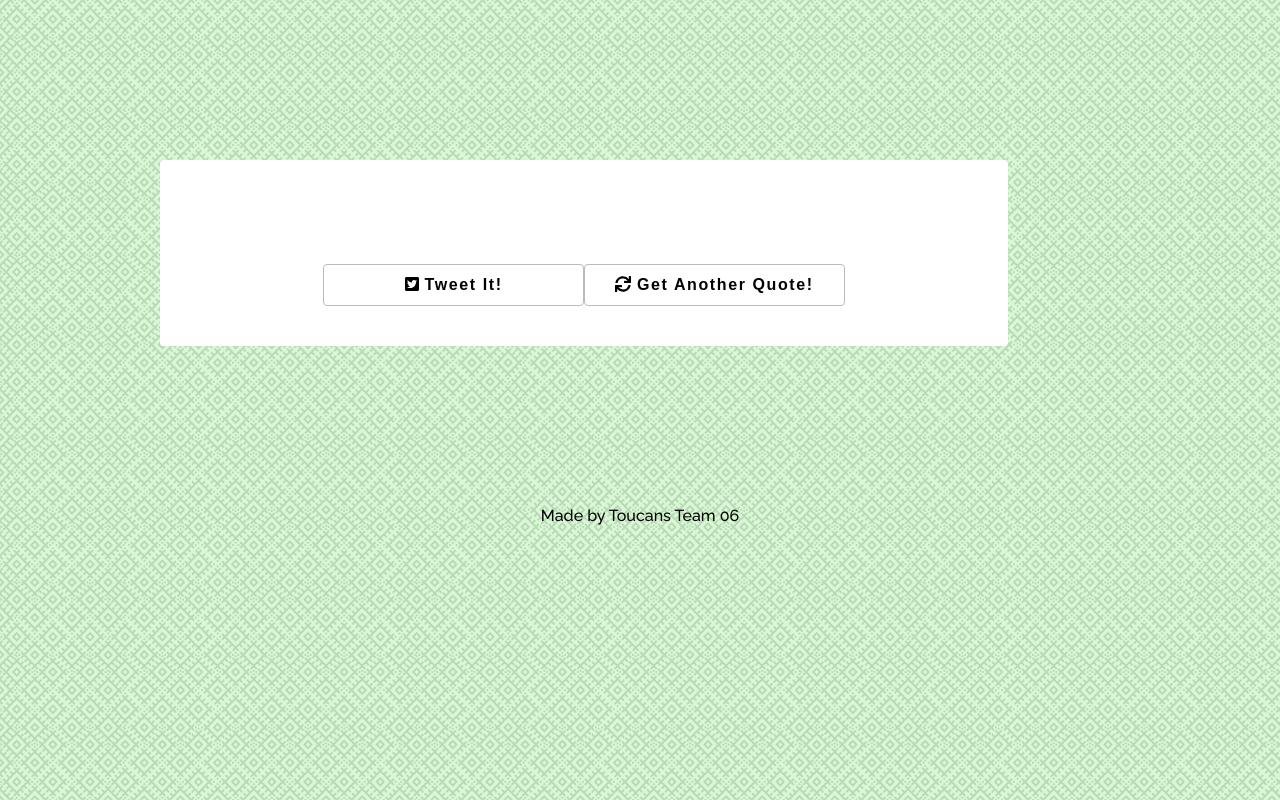
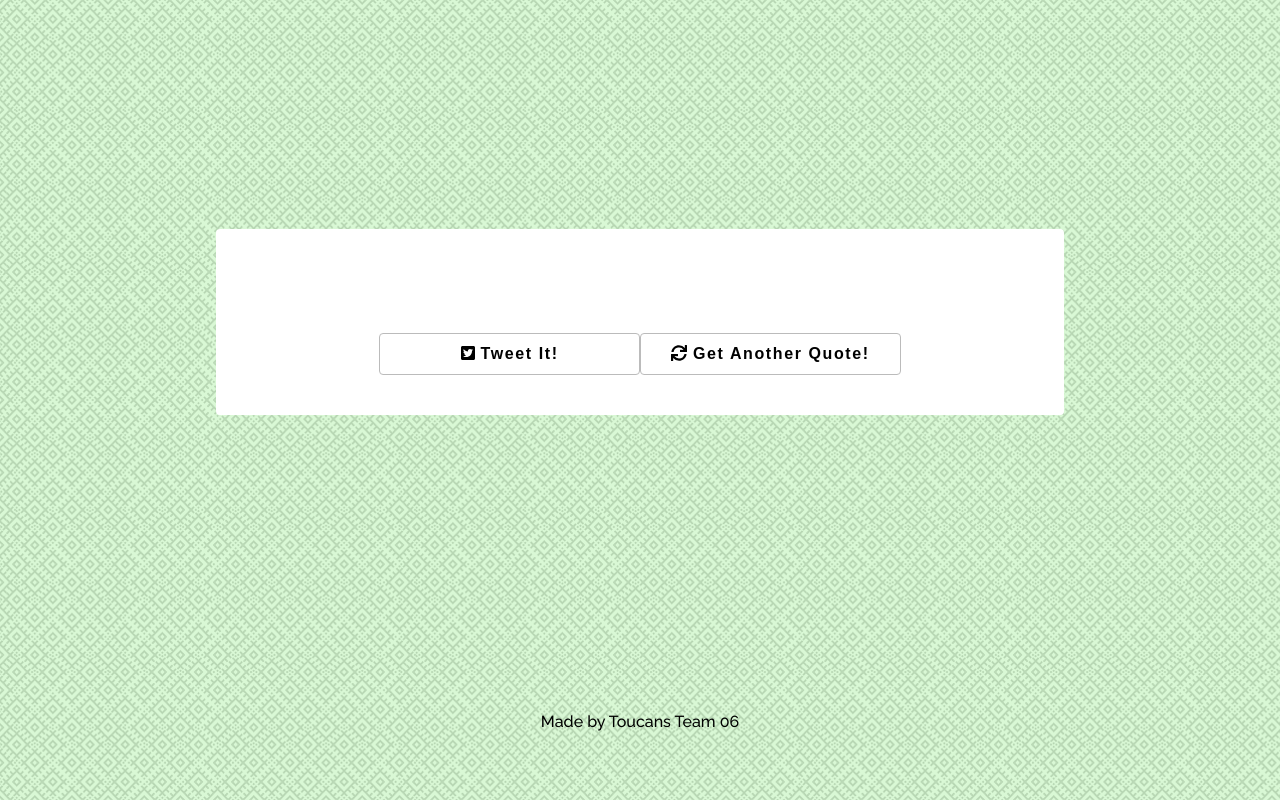
Before and after one commit to chingu-voyages/v8-toucans-team-06, a website: page index.html in a window 1280 px wide. Drawn offline with Linux system fonts and the light colour scheme; no server answers.

Commit message:
Fix color overlay to cover the whole background

```diff
--- a/css/main.css
+++ b/css/main.css
@@ -7,8 +7,8 @@ html {
 body {
     background-image: url("../img/1.png");
     background-repeat: repeat;
-    display: grid;
-    place-items: center;
+    /*display: grid;
+    place-items: center;*/
     text-align: center;
     font-family: 'Raleway', sans-serif;
     margin: 0;
@@ -16,6 +16,8 @@ body {
 }
 
 #colorChanger {
+  display: grid;
+  place-items: center;
   width: 100vw;
   height: 100vh;
   padding-right: 0px;
```
